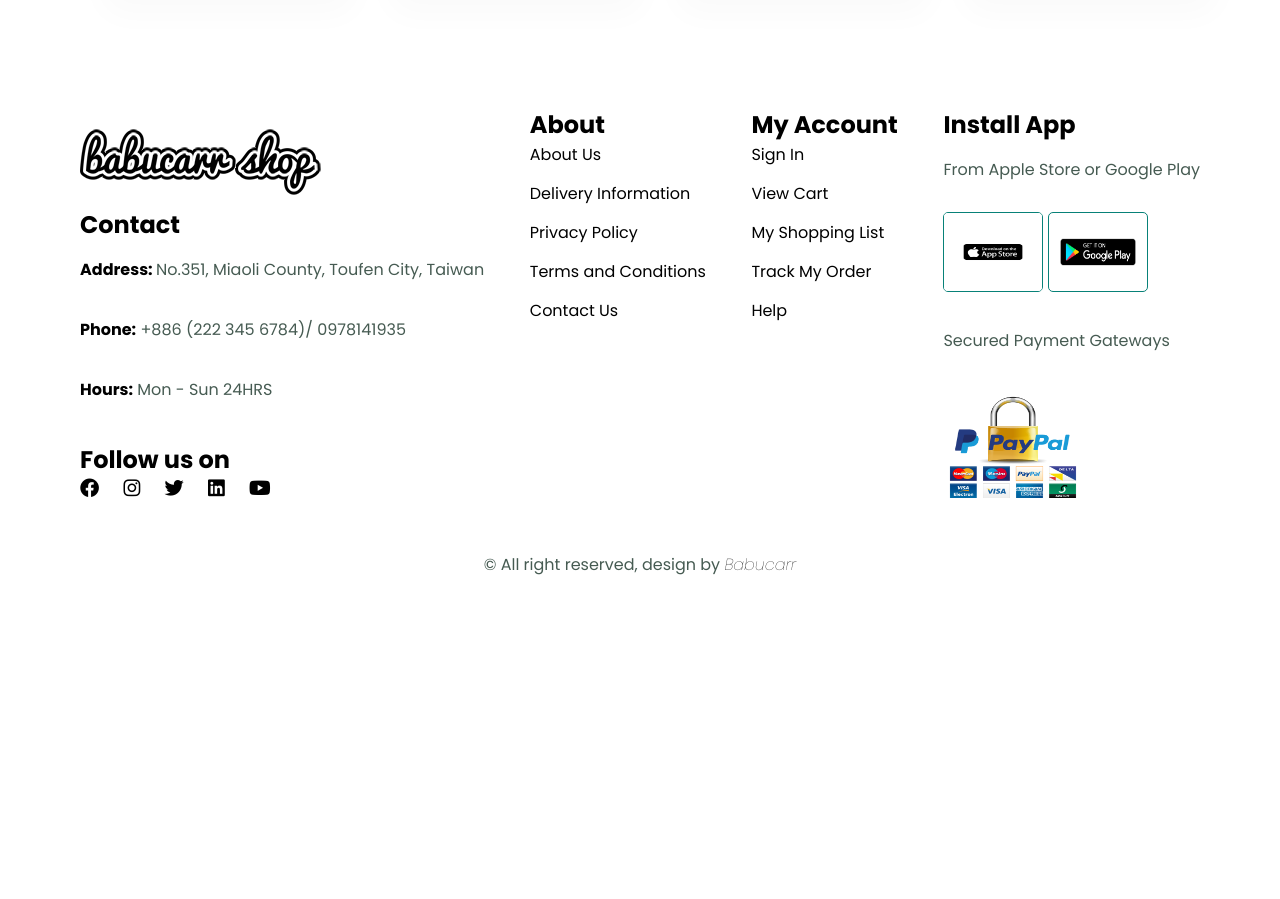
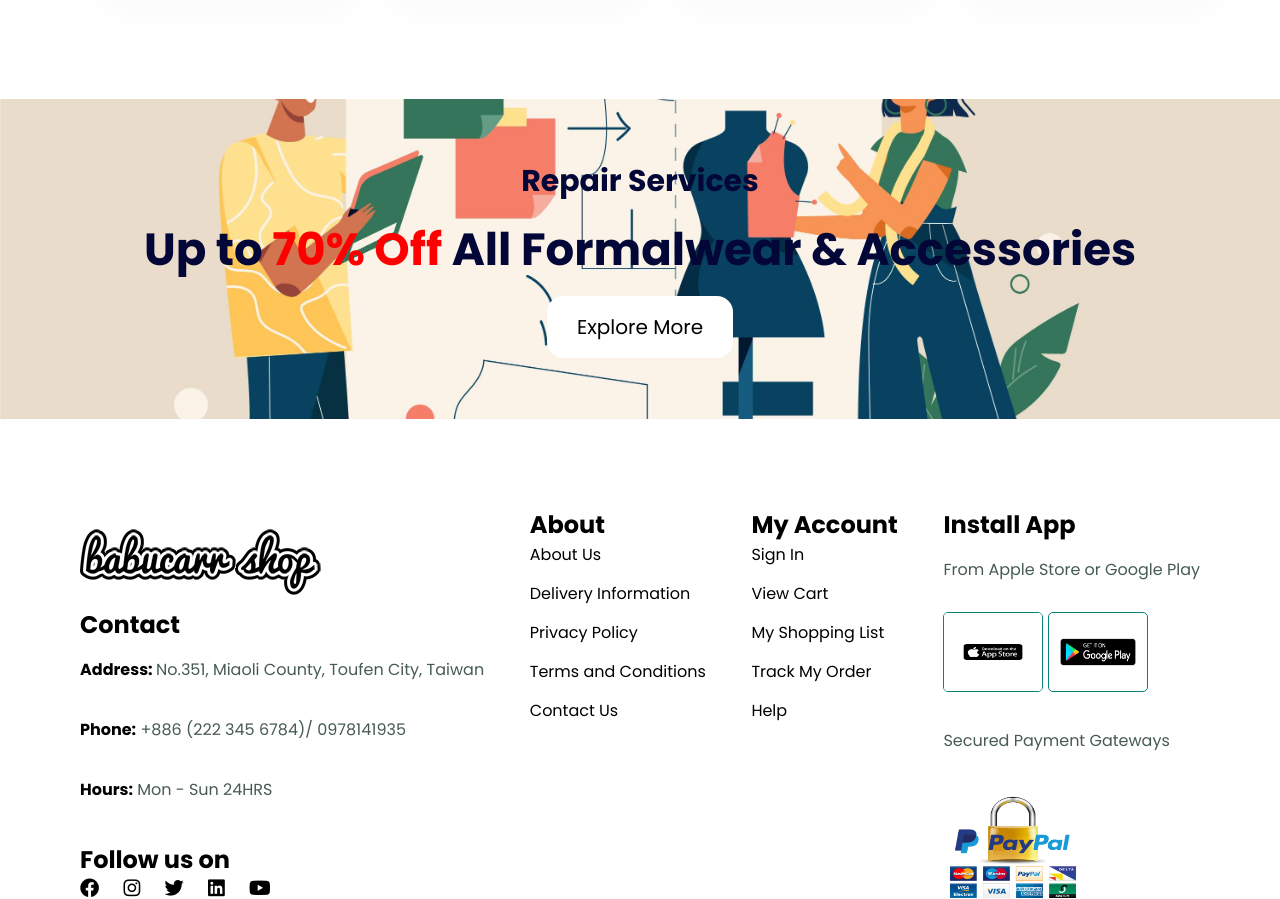
Before and after one commit to Babucarr-Badjie/Ecommerce-Website, a plain HTML site: page index.html in a window 1280 px wide. Shown: the part 2310-3209 px from the top of the page. Before the commit the page ends 2955 px from the top, so only its background shows below. Drawn offline with Linux system fonts and the light colour scheme.

Commit message:
banner section

```diff
--- a/index.html
+++ b/index.html
@@ -238,8 +238,10 @@
     </section>
 
     <!-- ==== banner_1 section ===== -->
-    <section id="banner">
-      <h4></h4>
+    <section id="banner" class="section-margin">
+      <h4>Repair Services</h4>
+      <h2>Up to <span>70% Off</span> All Formalwear & Accessories</h2>
+      <button class="normal">Explore More</button>
     </section>
 
     <!-- footer section -->
--- a/styles.css
+++ b/styles.css
@@ -49,22 +49,17 @@ p {
   color: #465b52;
 }
 
-/* button {
-  font-style: italic;
-  padding: 16px;
-  min-width: 150px;
-  border: 2px solid #8085b4;
+button.normal {
+  padding: 16px 30px;
+  color: #000;
+  border: none;
+  outline: none;
   border-radius: 16px;
-  font-size: large;
-  margin-top: 20px;
+  font-size: 20px;
+  background-color: #fff;
+  cursor: pointer;
+  transition: 0.3s;
 }
-button:hover {
-  cursor: pointer;
-  background-color: #1a1a1a;
-  color: #e3e6f3;
-  transition: ease-in-out;
-  transition-delay: 0.1s;
-} */
 
 /*  ======== header (navbar) ========  */
 .header {
@@ -263,6 +258,38 @@ button:hover {
   bottom: 14px;
   right: 10px;
 }
+#banner {
+  display: flex;
+  flex-direction: column;
+  justify-content: center;
+  align-items: center;
+  text-align: center;
+  background-image: url("./images/banner/repairBanner.jpg");
+  width: 100%;
+  height: 40vh;
+  background-size: cover;
+  background-position: center;
+}
+#banner h4 {
+  color: #030737;
+  font-size: 30px;
+  /* background-color: #fff; */
+  border: none;
+}
+#banner h2 {
+  color: #030737;
+  font-size: 45px;
+  padding: 12px 0;
+  /* background-color: #088178; */
+}
+#banner h2 span {
+  color: #ff0000;
+}
+#banner button:hover {
+  background-color: #088178;
+  color: #e3e6f3;
+  transition-delay: 0.1s;
+}
 
 /* ===footer section */
 
```
Also changed, not shown: images/banner/repairBanner.jpg (added).
